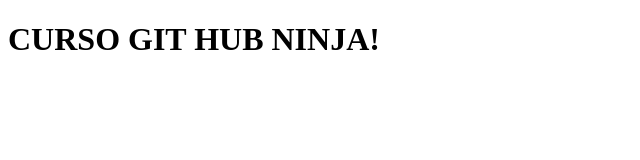
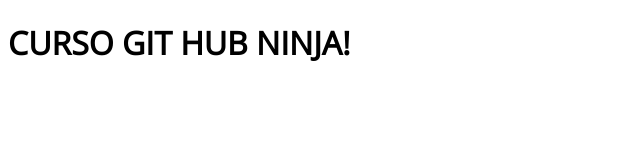
Before and after one commit to Srubens/CursoGithub-Ninja, a plain HTML site: page index.html in a window 1280 px wide. Shown: the whole page, without its empty margins (0-640 px from the left). Drawn offline with nearby package versions, Linux system fonts and the light colour scheme.

Commit message:
add o style

```diff
--- a/index.html
+++ b/index.html
@@ -5,6 +5,7 @@
     <meta name="viewport" content="width=device-width, initial-scale=1.0">
     <meta http-equiv="X-UA-Compatible" content="ie=edge">
     <title>Document</title>
+    <link href="/style.css" rel="stylesheet">
 </head>
 <body>
     <h1>CURSO GIT HUB NINJA!</h1>
--- /dev/null
+++ b/style.css
@@ -0,0 +1,5 @@
+@import url('https://fonts.googleapis.com/css?family=Open+Sans&display=swap');
+
+*{
+    font-family:'Open Sans', sans-serif;
+}
```
Also changed, not shown: readme.txt.
